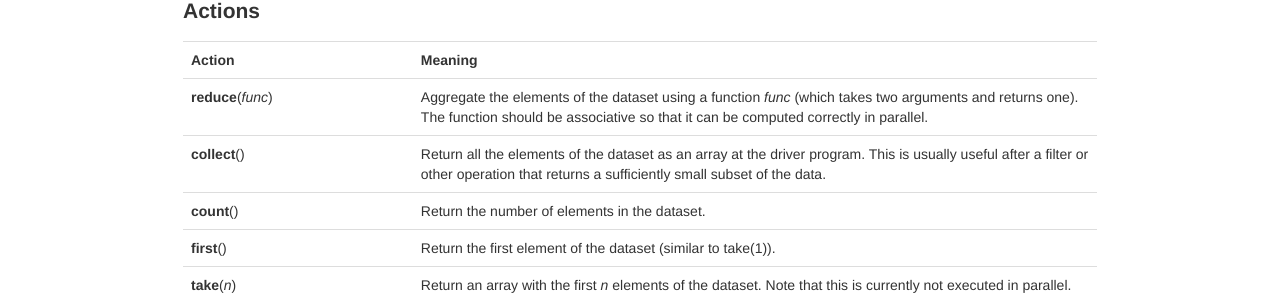
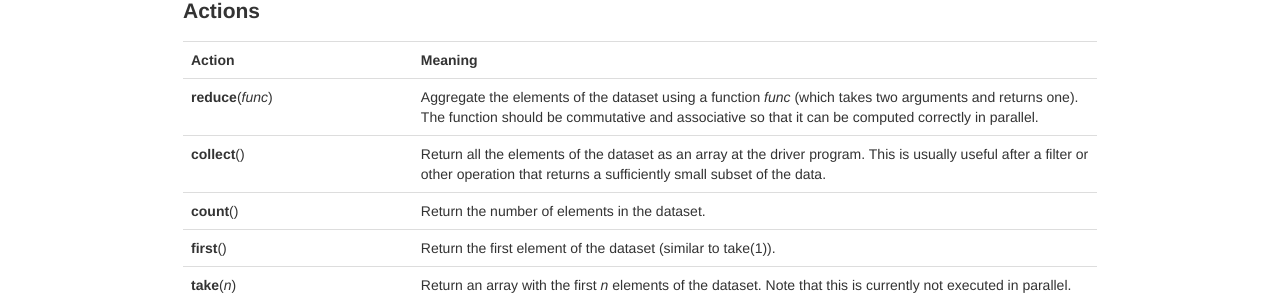
Before and after one commit to jaricftw/spark, a Jekyll site: the page built from docs/scala-programming-guide.md, in a window 1280 px wide and 900 px high, scrolled down 4267 px. Shown: the part 171-468 px from the top of the window. Built offline with Jekyll 4.4.1, drawn with Linux system fonts in a browser that asks for light colours.

Commit message:
Change docs on 'reduce' since the merging of local reduces no longer preserves ordering, so the reduce function must also be commutative.

```diff
--- a/docs/scala-programming-guide.md
+++ b/docs/scala-programming-guide.md
@@ -203,7 +203,7 @@ A complete list of transformations is available in the [RDD API doc](api/core/in
 <tr><th>Action</th><th>Meaning</th></tr>
 <tr>
   <td> <b>reduce</b>(<i>func</i>) </td>
-  <td> Aggregate the elements of the dataset using a function <i>func</i> (which takes two arguments and returns one). The function should be associative so that it can be computed correctly in parallel. </td>
+  <td> Aggregate the elements of the dataset using a function <i>func</i> (which takes two arguments and returns one). The function should be commutative and associative so that it can be computed correctly in parallel. </td>
 </tr>
 <tr>
   <td> <b>collect</b>() </td>
```
Also changed, not shown: 2 other files.
